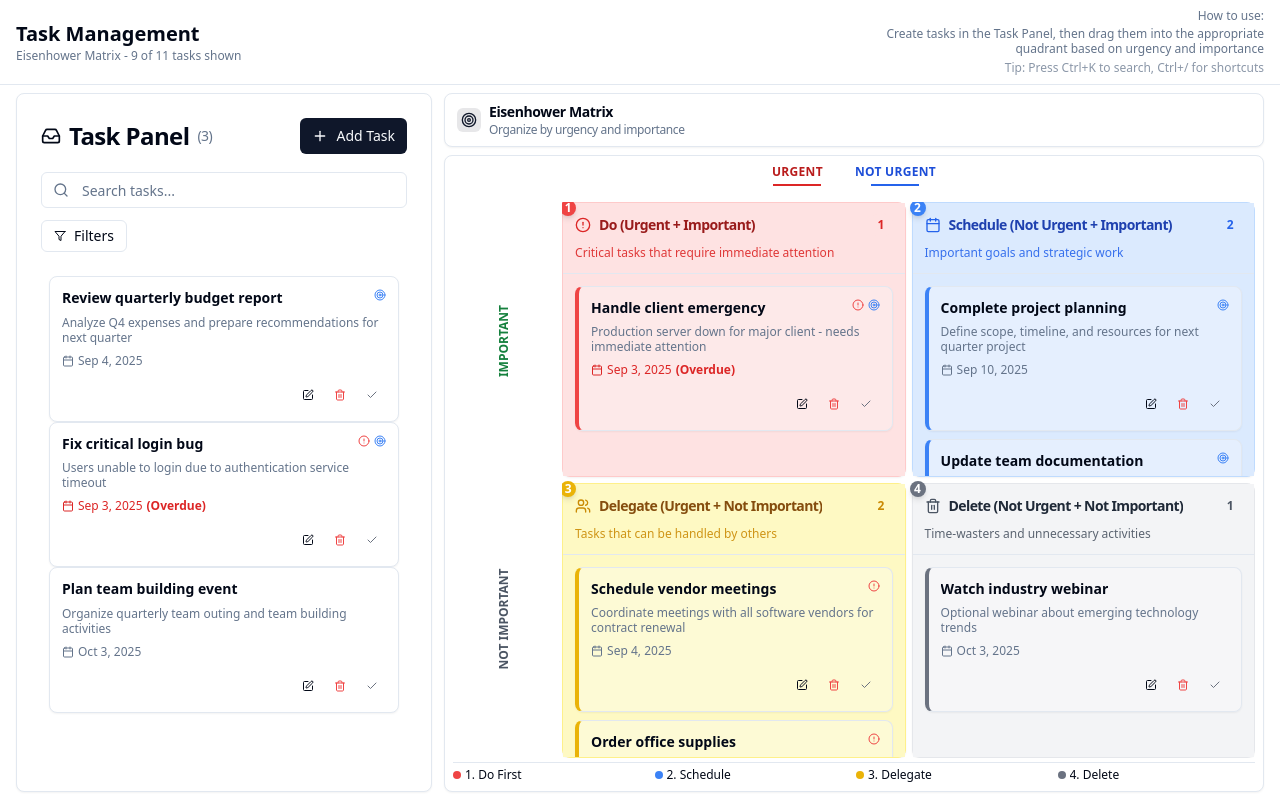
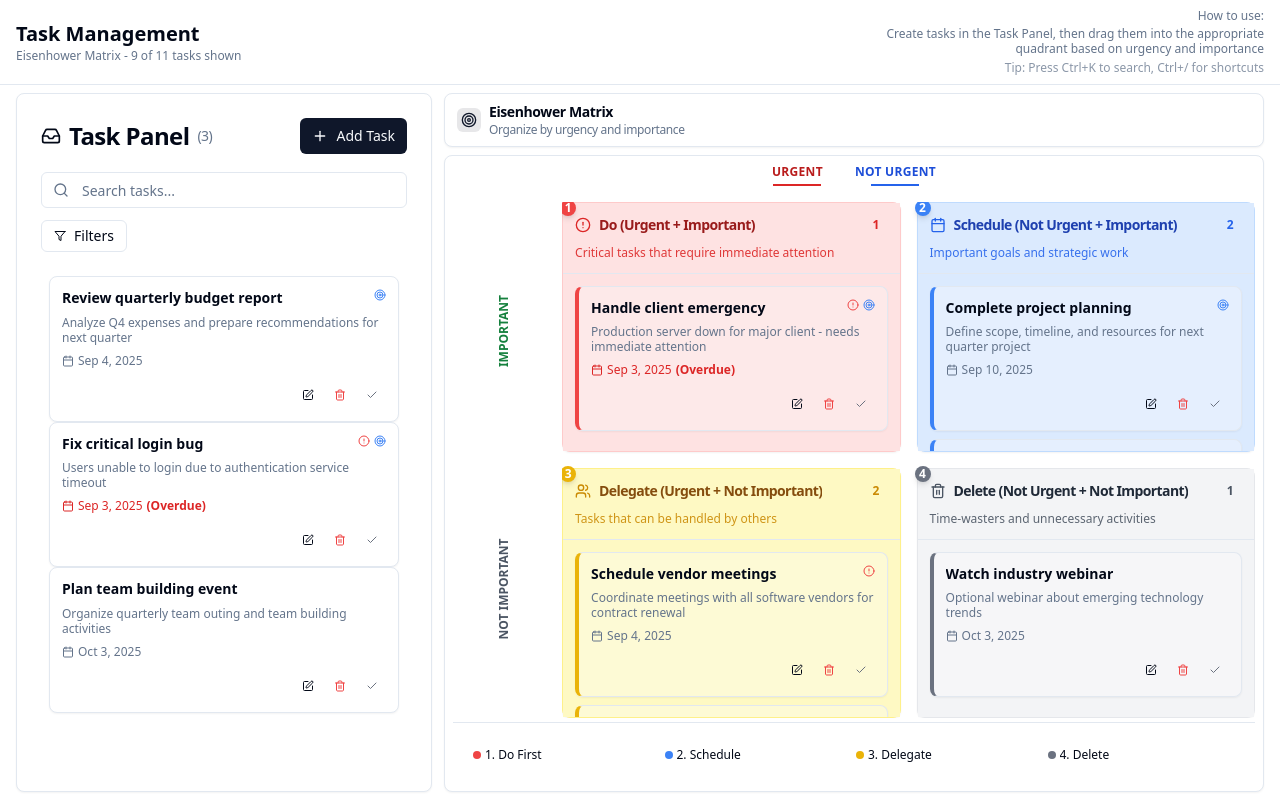
Before and after one commit to Snehal1112/task-manage, a React (Vite) app: page / in a window 1280 px wide. Built offline with nearby package versions, Linux system fonts and the light colour scheme.

Commit message:
Manual edits: Adjusted layout and styles for Eisenhower Matrix, TaskCard, Dashboard, and index.css

```diff
--- a/src/components/EisenhowerMatrix.tsx
+++ b/src/components/EisenhowerMatrix.tsx
@@ -74,7 +74,7 @@ const EisenhowerMatrix: React.FC<EisenhowerMatrixProps> = ({ onEditTask, tasks }
               </div>
 
               {/* Matrix Grid */}
-              <div className="flex-1 grid grid-cols-2 grid-rows-2 gap-1.5 h-full min-h-0 overflow-hidden">
+              <div className="flex-1 grid grid-cols-2 grid-rows-2 gap-4 h-full min-h-0 overflow-hidden">
                 {/* Quadrant I: Urgent & Important (DO) */}
                 <div className="relative h-full min-h-0">
                   <div className="absolute -top-0.5 -left-0.5 bg-red-500 text-white text-xs font-bold rounded-full w-4 h-4 flex items-center justify-center z-10 shadow-md">
@@ -111,7 +111,7 @@ const EisenhowerMatrix: React.FC<EisenhowerMatrixProps> = ({ onEditTask, tasks }
 
             {/* Compact Legend */}
             <div className="mt-1 pt-1 border-t">
-              <div className="grid grid-cols-4 gap-1">
+              <div className="grid grid-cols-4 gap-1 p-5">
                 <div className="flex items-center gap-1">
                   <div className="w-2 h-2 bg-red-500 rounded-full"></div>
                   <span className="text-xs font-medium truncate">1. Do First</span>
```
Also changed, not shown: src/components/TaskCard.tsx (line endings or trailing spaces), src/index.css (line endings or trailing spaces), src/pages/Dashboard.tsx (line endings or trailing spaces).
